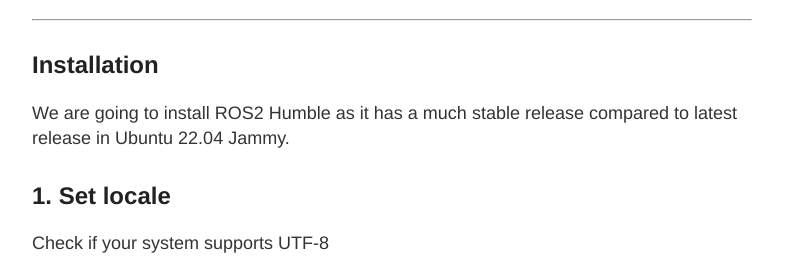
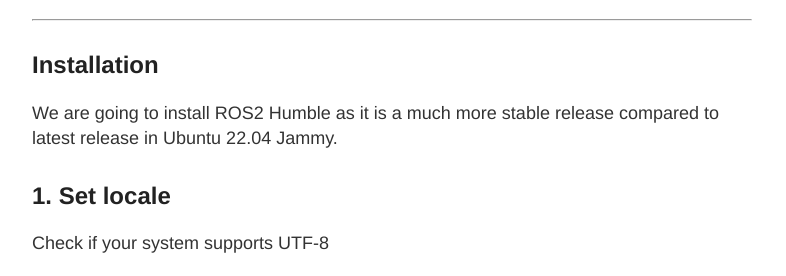
Before and after one commit to Chintan1971/chintan1971.github.io, a Jekyll site: the page built from _posts/2025-06-01-getting-started-with-ros2.md, in a window 1280 px wide and 900 px high, scrolled down 541 px. Shown: the part 157-433 px from the top of the window, without its empty margins (248-1034 px from the left). Built offline with Jekyll 4.4.1, drawn with Linux system fonts in a browser that asks for light colours.

Commit message:
page changes

```diff
--- a/_posts/2025-06-01-getting-started-with-ros2.md
+++ b/_posts/2025-06-01-getting-started-with-ros2.md
@@ -30,7 +30,7 @@ ROS2 is a open-source framework for robotics applicaiton. it supports scalabilit
 
 ## Installation
 
-We are going to install ROS2 Humble as it has a much stable release compared to latest release in Ubuntu 22.04 Jammy.
+We are going to install ROS2 Humble as it is a much more stable release compared to latest release in Ubuntu 22.04 Jammy.
 
 ## 1. Set locale
 
```
